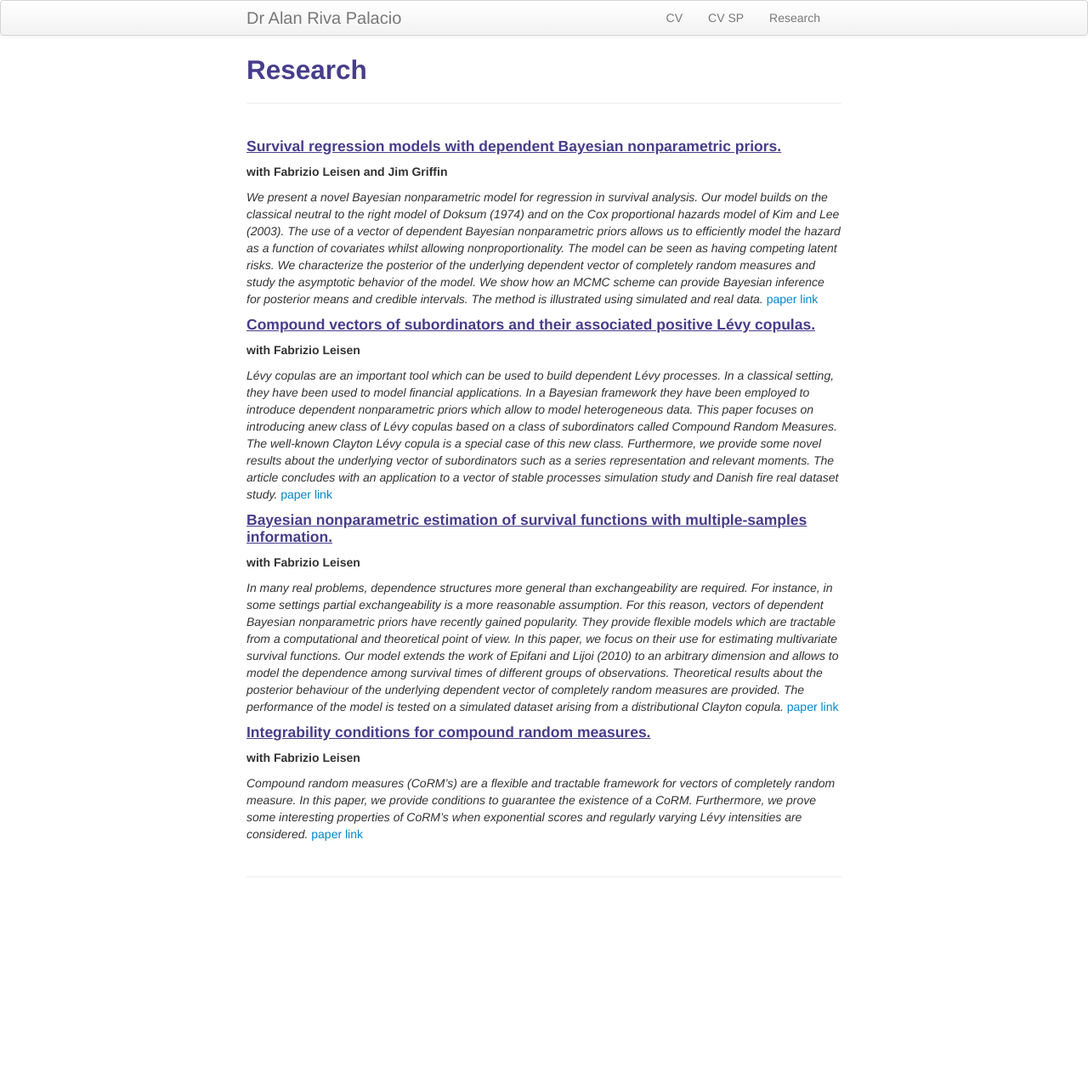
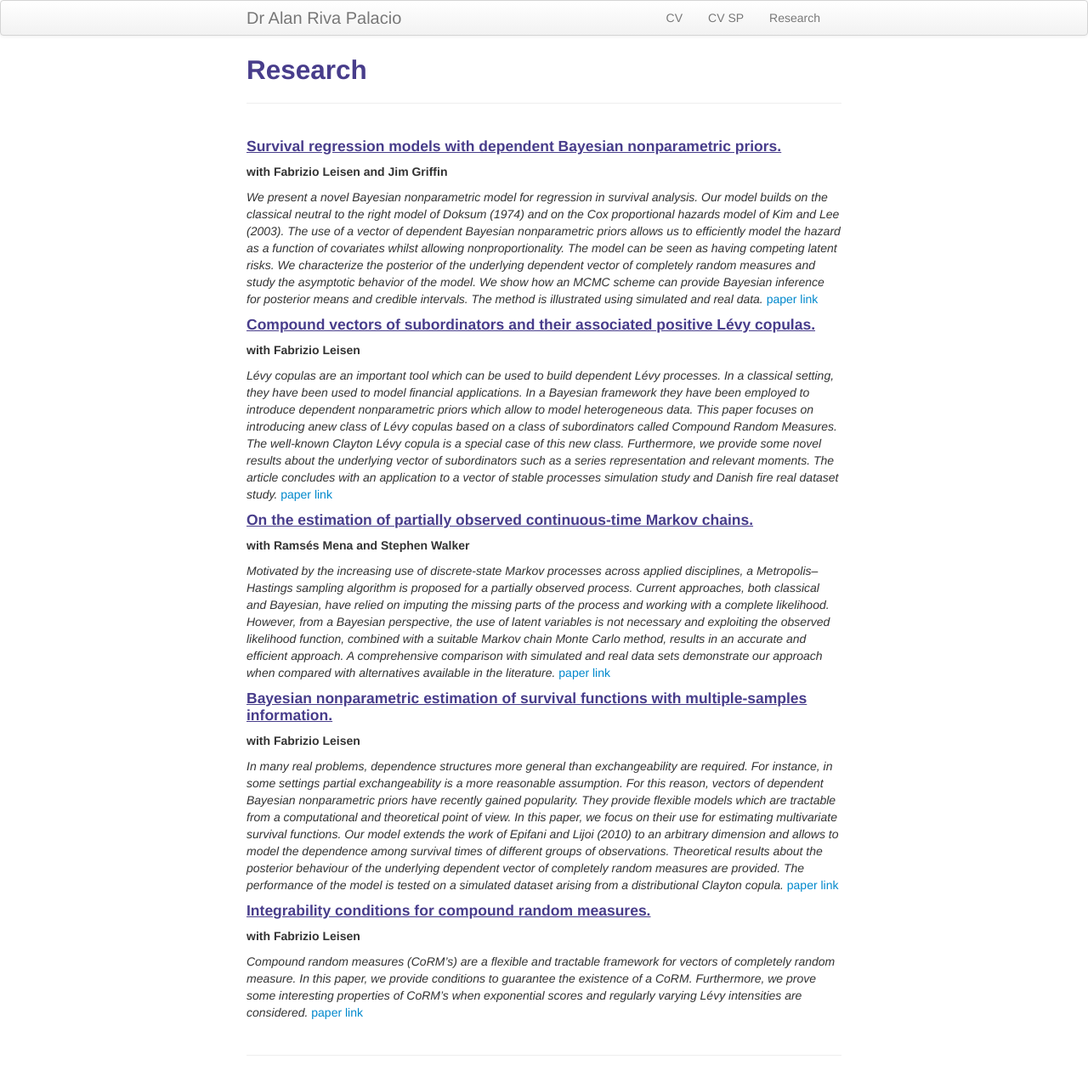
Before and after one commit to alan7riva/alan7riva.github.io, a Jekyll site: the page built from pages/research.md, in a window 1280 px wide. Shown: the whole page at 85% size. Built offline with Jekyll 4.4.1, drawn with Linux system fonts in a browser that asks for light colours; before the commit the page ends 1064 px from its top, so only the background shows below that.

Commit message:
Update publications

```diff
--- a/pages/research.md
+++ b/pages/research.md
@@ -14,7 +14,13 @@ description: Ongoing and past research
 ##### with Fabrizio Leisen
 
 *Lévy copulas are an important tool which can be used to build dependent Lévy processes. In a classical setting, they have been used to model financial applications. In a Bayesian framework they have been employed to introduce dependent nonparametric priors which allow to model heterogeneous data. This paper focuses on introducing anew class of Lévy copulas based on a class of subordinators called Compound Random Measures. The well-known Clayton Lévy copula is a special case of this new class. Furthermore, we provide some novel results about the underlying vector of subordinators such as a series representation and relevant moments.  The article concludes with an application to a vector of stable processes simulation study and Danish fire real dataset study.*
-[paper link](https://arxiv.org/pdf/1909.12112.pdf)
+[paper link](https://www.sciencedirect.com/science/article/abs/pii/S0047259X21000063)
+
+#### <u>On the estimation of partially observed continuous-time Markov chains.</u>
+##### with Ramsés Mena and Stephen Walker
+
+*Motivated by the increasing use of discrete-state Markov processes across applied disciplines, a Metropolis–Hastings sampling algorithm is proposed for a partially observed process. Current approaches, both classical and Bayesian, have relied on imputing the missing parts of the process and working with a complete likelihood. However, from a Bayesian perspective, the use of latent variables is not necessary and exploiting the observed likelihood function, combined with a suitable Markov chain Monte Carlo method, results in an accurate and efficient approach. A comprehensive comparison with simulated and real data sets demonstrate our approach when compared with alternatives available in the literature.*
+[paper link](https://www.tandfonline.com/doi/abs/10.1080/01621459.2020.1864381?journalCode=uasa20)
 
 
 #### <u>Bayesian nonparametric estimation of survival functions with multiple-samples information.</u>
```
